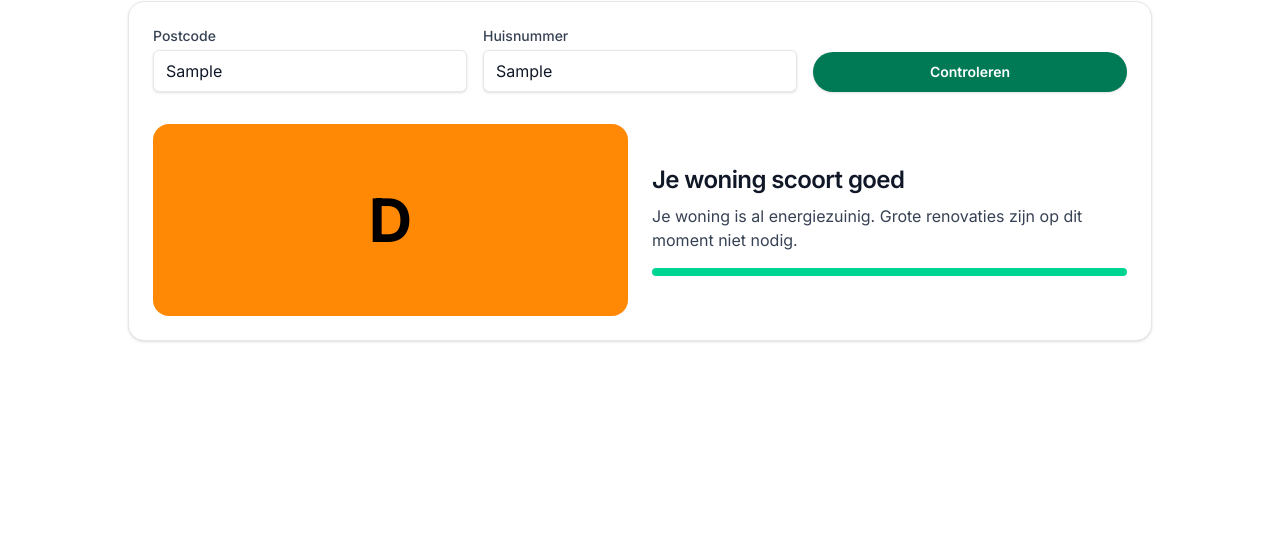
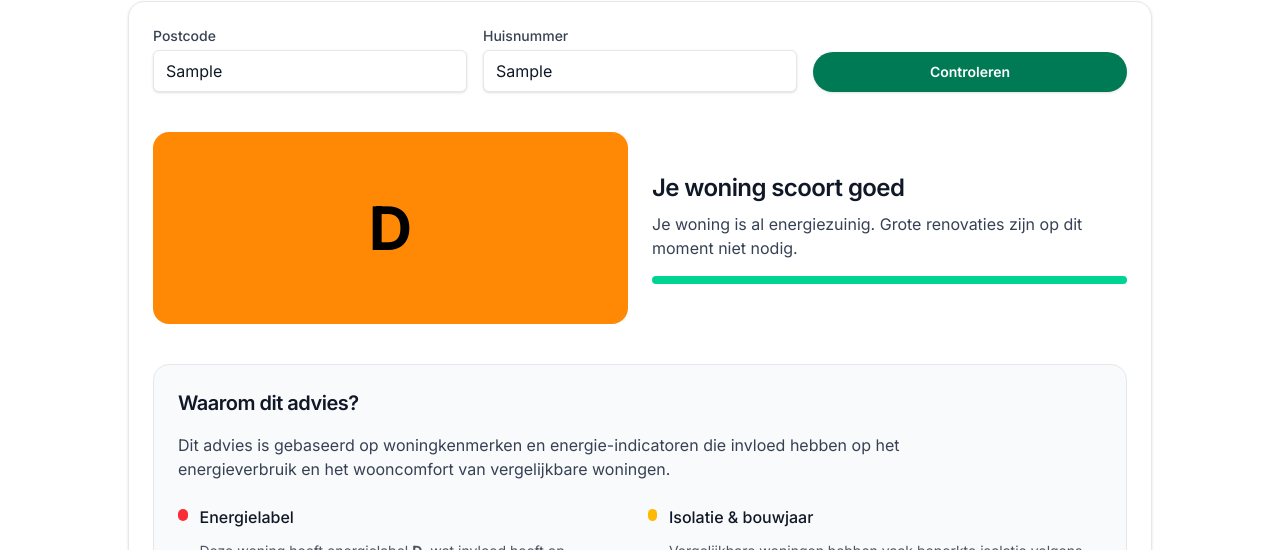
Before and after one commit to tjmichiels/renoveerjewoning, a Next.js app: page /woning-checker in a window 1280 px wide. Both pictures are taken after typing "Sample", "Sample" into the empty fields and a click on the button "Controleren". Shown: the part 250-800 px from the top of the page. Built offline with nearby package versions, Linux system fonts and the light colour scheme; no server answers.

Commit message:
woning altumAPI

```diff
--- a/app/woning-checker/page.tsx
+++ b/app/woning-checker/page.tsx
@@ -45,6 +45,7 @@ export default function WoningCheckerPage() {
             })
 
             const data = await res.json()
+
             setResult({
                 energyLabel: data.energy_label ?? 'D',
                 shouldRenovate: ['D', 'E', 'F', 'G'].includes(data.energy_label),
@@ -67,11 +68,13 @@ export default function WoningCheckerPage() {
                             Check jouw woning
                         </h1>
                         <p className="mt-3 text-gray-700 max-w-3xl">
-                            Vul postcode en huisnummer in om te controleren of jouw woning in aanmerking komt.
+                            Vul postcode en huisnummer in om te controleren of jouw woning in
+                            aanmerking komt.
                         </p>
                     </header>
 
                     <section className="mt-8 rounded-2xl border border-gray-200 bg-white p-6 shadow-sm">
+                        {/* FORM */}
                         <form onSubmit={handleSubmit} className="grid grid-cols-1 sm:grid-cols-3 gap-4">
                             <div>
                                 <label className="block text-sm font-medium text-gray-700">Postcode</label>
@@ -104,6 +107,7 @@ export default function WoningCheckerPage() {
                             </div>
                         </form>
 
+                        {/* RESULTAAT */}
                         <AnimatePresence>
                             {result?.energyLabel && (
                                 <motion.div
@@ -111,10 +115,12 @@ export default function WoningCheckerPage() {
                                     animate={{ opacity: 1, y: 0 }}
                                     exit={{ opacity: 0 }}
                                     transition={{ duration: 0.5 }}
-                                    className="mt-8 grid grid-cols-1 md:grid-cols-2 gap-6 items-center"
+                                    className="mt-10 space-y-10"
                                 >
+                                    {/* ENERGIELABEL + ADVIES */}
+                                    <div className="grid grid-cols-1 md:grid-cols-2 gap-6 items-center">
                                         <motion.div
-                                        initial={{ scale: 0.8 }}
+                                            initial={{ scale: 0.85 }}
                                             animate={{ scale: 1 }}
                                             transition={{ type: 'spring', stiffness: 200 }}
                                             className={`h-48 rounded-2xl flex items-center justify-center text-black text-6xl font-bold ${labelStyles[result.energyLabel]}`}
@@ -124,7 +130,9 @@ export default function WoningCheckerPage() {
 
                                         <div>
                                             <h2 className="text-2xl font-semibold mb-2 text-gray-900">
-                                            {result.shouldRenovate ? 'Renovatie aanbevolen' : 'Je woning scoort goed'}
+                                                {result.shouldRenovate
+                                                    ? 'Renovatie aanbevolen'
+                                                    : 'Je woning scoort goed'}
                                             </h2>
 
                                             <p className="text-gray-700 mb-4">
@@ -140,6 +148,92 @@ export default function WoningCheckerPage() {
                                                 className="h-2 rounded-full bg-emerald-400"
                                             />
                                         </div>
+                                    </div>
+
+                                    {/* STAP 1 — WAAROM DIT ADVIES */}
+                                    <motion.section
+                                        initial={{ opacity: 0, y: 16 }}
+                                        animate={{ opacity: 1, y: 0 }}
+                                        transition={{ duration: 0.4 }}
+                                        className="rounded-2xl border border-gray-200 bg-gray-50 p-6"
+                                    >
+                                        <h3 className="text-xl font-semibold text-gray-900 mb-4">
+                                            Waarom dit advies?
+                                        </h3>
+
+                                        <p className="text-gray-700 mb-6 max-w-3xl">
+                                            Dit advies is gebaseerd op woningkenmerken en
+                                            energie-indicatoren die invloed hebben op het
+                                            energieverbruik en het wooncomfort van vergelijkbare
+                                            woningen.
+                                        </p>
+
+                                        <ul className="grid grid-cols-1 sm:grid-cols-2 gap-4">
+                                            <li className="flex items-start gap-3">
+                        <span
+                            className={`mt-1 inline-flex h-3 w-3 rounded-full ${
+                                ['D', 'E', 'F', 'G'].includes(result.energyLabel)
+                                    ? 'bg-red-500'
+                                    : 'bg-green-500'
+                            }`}
+                        />
+                                                <div>
+                                                    <p className="font-medium text-gray-900">Energielabel</p>
+                                                    <p className="text-sm text-gray-600">
+                                                        Deze woning heeft energielabel{' '}
+                                                        <strong>{result.energyLabel}</strong>, wat invloed
+                                                        heeft op energieverbruik en kosten.
+                                                    </p>
+                                                </div>
+                                            </li>
+
+                                            <li className="flex items-start gap-3">
+                                                <span className="mt-1 inline-flex h-3 w-3 rounded-full bg-amber-400" />
+                                                <div>
+                                                    <p className="font-medium text-gray-900">
+                                                        Isolatie & bouwjaar
+                                                    </p>
+                                                    <p className="text-sm text-gray-600">
+                                                        Vergelijkbare woningen hebben vaak beperkte isolatie
+                                                        volgens beschikbare woningdata.
+                                                    </p>
+                                                </div>
+                                            </li>
+
+                                            <li className="flex items-start gap-3">
+                        <span
+                            className={`mt-1 inline-flex h-3 w-3 rounded-full ${
+                                result.shouldRenovate
+                                    ? 'bg-red-500'
+                                    : 'bg-green-500'
+                            }`}
+                        />
+                                                <div>
+                                                    <p className="font-medium text-gray-900">
+                                                        Energie-efficiëntie
+                                                    </p>
+                                                    <p className="text-sm text-gray-600">
+                                                        {result.shouldRenovate
+                                                            ? 'De energieprestatie ligt onder het gemiddelde.'
+                                                            : 'De energieprestatie ligt op of boven het gemiddelde.'}
+                                                    </p>
+                                                </div>
+                                            </li>
+
+                                            <li className="flex items-start gap-3">
+                                                <span className="mt-1 inline-flex h-3 w-3 rounded-full bg-emerald-500" />
+                                                <div>
+                                                    <p className="font-medium text-gray-900">
+                                                        Vergelijkbare woningen
+                                                    </p>
+                                                    <p className="text-sm text-gray-600">
+                                                        De beoordeling is gebaseerd op data van soortgelijke
+                                                        woningen in Nederland.
+                                                    </p>
+                                                </div>
+                                            </li>
+                                        </ul>
+                                    </motion.section>
                                 </motion.div>
                             )}
                         </AnimatePresence>
@@ -147,12 +241,6 @@ export default function WoningCheckerPage() {
                         {result?.message && (
                             <p className="mt-6 text-red-600">{result.message}</p>
                         )}
-
-                        {result && !result.energyLabel && (
-                            <pre className="mt-6 text-sm text-gray-900 bg-gray-50 p-4 rounded-2xl border border-gray-100">
-                                {JSON.stringify(result, null, 2)}
-                            </pre>
-                        )}
                     </section>
                 </div>
             </main>
```
Lines whose indentation alone changed are shown as unchanged.
